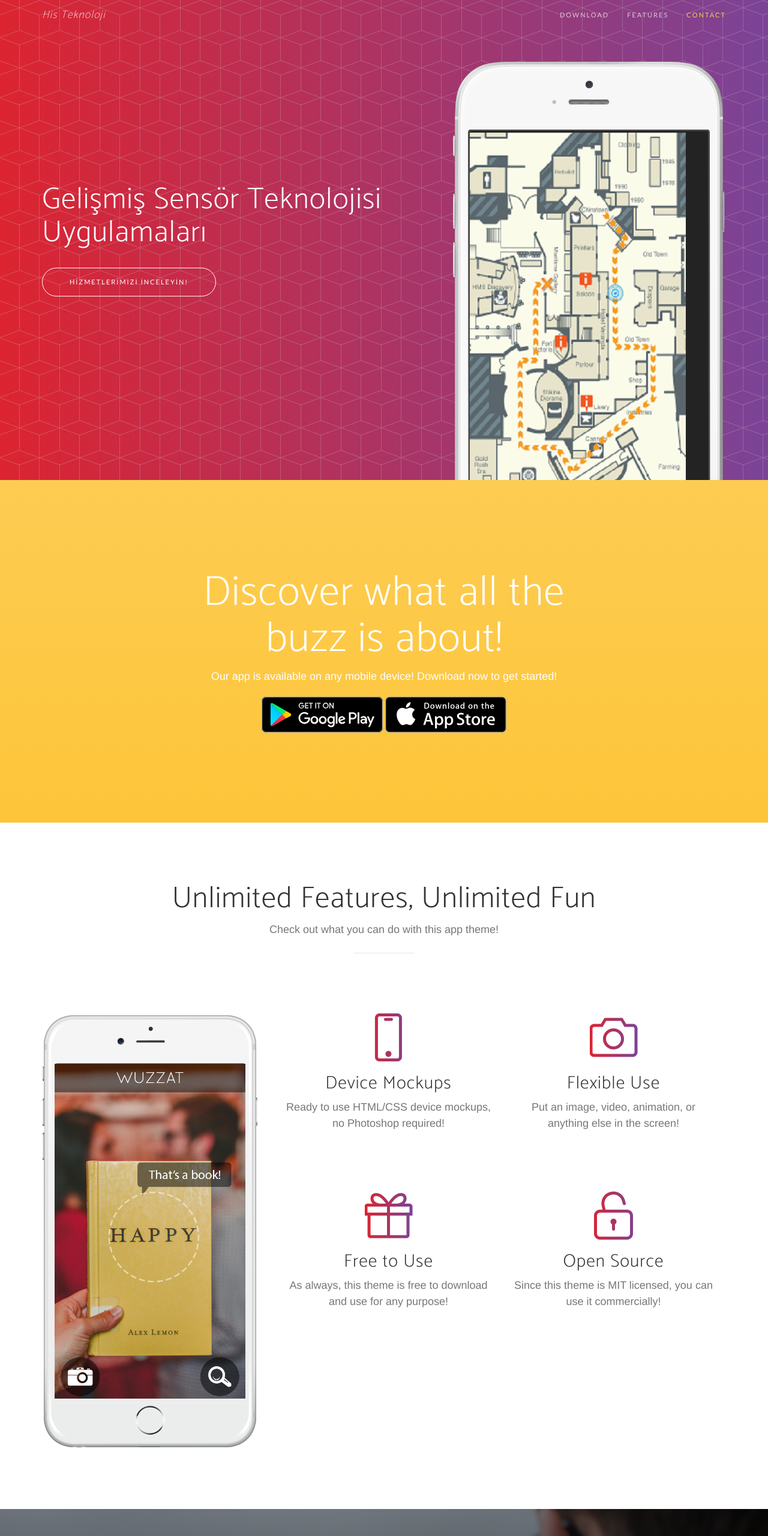
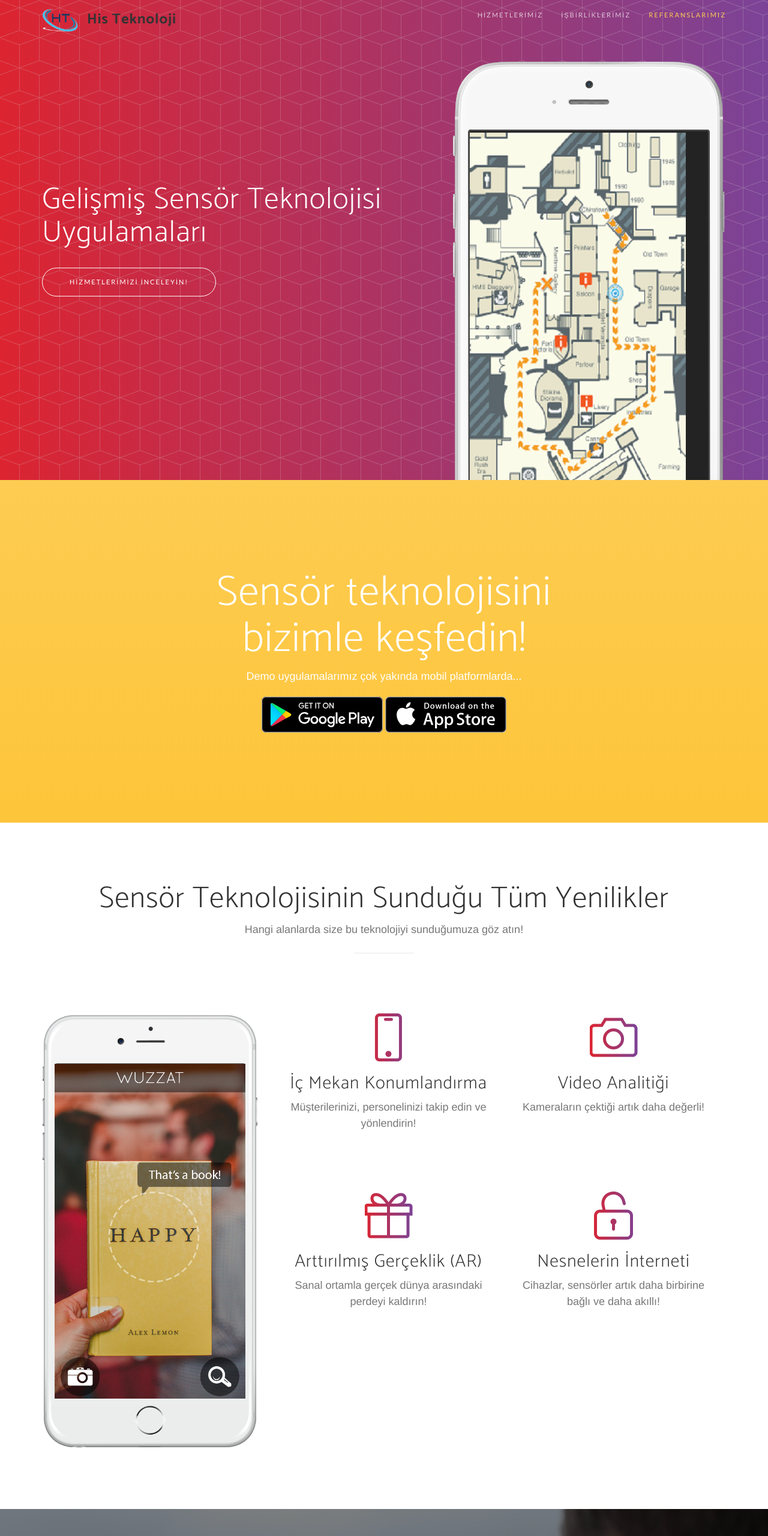
Before and after one commit to histeknoloji/Sunucu-Projeler-KAMUS-1, a website: page public/index.html in a window 1280 px wide. Shown: the top 2560 px of the page at 60% size. Drawn offline with nearby package versions, Linux system fonts and the light colour scheme; a web font is replaced by a local one.

Commit message:
İçerik genel olarak düzenlendi.

```diff
--- a/public/index.html
+++ b/public/index.html
@@ -1,5 +1,5 @@
 <!DOCTYPE html>
-<html lang="en">
+<html lang="tr">
 
 <head>
 
@@ -10,14 +10,15 @@
     <meta name="author" content="">
 
     <title>His Teknoloji</title>
+    <link rel="Shortcut Icon" href="img/logo_arka_plan_çıkartılmış.png" type="image/x-icon">
 
     <!-- Bootstrap Core CSS -->
     <link href="vendor/bootstrap/css/bootstrap.min.css" rel="stylesheet">
 
     <!-- Custom Fonts -->
-    <link href="https://fonts.googleapis.com/css?family=Lato" rel="stylesheet">
-    <link href="https://fonts.googleapis.com/css?family=Catamaran:100,200,300,400,500,600,700,800,900" rel="stylesheet">
-    <link href="https://fonts.googleapis.com/css?family=Muli" rel="stylesheet">
+    <link href="https://fonts.googleapis.com/css?family=Lato&subset=latin,latin-ext" rel="stylesheet">
+    <link href="https://fonts.googleapis.com/css?family=Catamaran:100,200,300,400,500,600,700,800,900&subset=latin,latin-ext" rel="stylesheet">
+    <link href="https://fonts.googleapis.com/css?family=Muli&subset=latin,latin-ext" rel="stylesheet">
 
     <!-- Plugin CSS -->
     <link rel="stylesheet" href="vendor/font-awesome/css/font-awesome.min.css">
@@ -45,20 +46,21 @@
                 <button type="button" class="navbar-toggle collapsed" data-toggle="collapse" data-target="#bs-example-navbar-collapse-1">
                     <span class="sr-only">Toggle navigation</span> Menü <i class="fa fa-bars"></i>
                 </button>
-                <a class="navbar-brand page-scroll" href="#page-top"><i>His Teknoloji</i></a>
+                <a class="navbar-brand page-scroll" href="#page-top"><img src="img/logo_arka_plan_çıkartılmış.png" class="img-responsive" alt="" width="60"></a>
+                <h3 style="width:250px"><b>His Teknoloji</b></h3>
             </div>
 
             <!-- Collect the nav links, forms, and other content for toggling -->
             <div class="collapse navbar-collapse" id="bs-example-navbar-collapse-1">
                 <ul class="nav navbar-nav navbar-right">
                     <li>
-                        <a class="page-scroll" href="#download">Download</a>
+                        <a class="page-scroll" href="#features">HİZMETLERİMİZ</a>
                     </li>
                     <li>
-                        <a class="page-scroll" href="#features">Features</a>
+                        <a class="page-scroll" href="#features">İŞBİRLİKLERİMİZ</a>
                     </li>
                     <li>
-                        <a class="page-scroll" href="#contact">Contact</a>
+                        <a class="page-scroll" href="#contact">REFERANSLARIMIZ</a>
                     </li>
                 </ul>
             </div>
@@ -101,8 +103,8 @@
         <div class="container">
             <div class="row">
                 <div class="col-md-8 col-md-offset-2">
-                    <h2 class="section-heading">Discover what all the buzz is about!</h2>
-                    <p>Our app is available on any mobile device! Download now to get started!</p>
+                    <h2 class="section-heading">Sensör teknolojisini bizimle keşfedin!</h2>
+                    <p>Demo uygulamalarımız çok yakında mobil platformlarda...</p>
                     <div class="badges">
                         <a class="badge-link" href="#"><img src="img/google-play-badge.svg" alt=""></a>
                         <a class="badge-link" href="#"><img src="img/app-store-badge.svg" alt=""></a>
@@ -117,8 +119,8 @@
             <div class="row">
                 <div class="col-lg-12 text-center">
                     <div class="section-heading">
-                        <h2>Unlimited Features, Unlimited Fun</h2>
-                        <p class="text-muted">Check out what you can do with this app theme!</p>
+                        <h2>Sensör Teknolojisinin Sunduğu Tüm Yenilikler</h2>
+                        <p class="text-muted">Hangi alanlarda size bu teknolojiyi sunduğumuza göz atın!</p>
                         <hr>
                     </div>
                 </div>
@@ -144,15 +146,15 @@
                             <div class="col-md-6">
                                 <div class="feature-item">
                                     <i class="icon-screen-smartphone text-primary"></i>
-                                    <h3>Device Mockups</h3>
-                                    <p class="text-muted">Ready to use HTML/CSS device mockups, no Photoshop required!</p>
+                                    <h3>İç Mekan Konumlandırma</h3>
+                                    <p class="text-muted">Müşterilerinizi, personelinizi takip edin ve yönlendirin!</p>
                                 </div>
                             </div>
                             <div class="col-md-6">
                                 <div class="feature-item">
                                     <i class="icon-camera text-primary"></i>
-                                    <h3>Flexible Use</h3>
-                                    <p class="text-muted">Put an image, video, animation, or anything else in the screen!</p>
+                                    <h3>Video Analitiği</h3>
+                                    <p class="text-muted">Kameraların çektiği artık daha değerli!</p>
                                 </div>
                             </div>
                         </div>
@@ -160,15 +162,15 @@
                             <div class="col-md-6">
                                 <div class="feature-item">
                                     <i class="icon-present text-primary"></i>
-                                    <h3>Free to Use</h3>
-                                    <p class="text-muted">As always, this theme is free to download and use for any purpose!</p>
+                                    <h3>Arttırılmış Gerçeklik (AR)</h3>
+                                    <p class="text-muted">Sanal ortamla gerçek dünya arasındaki perdeyi kaldırın!</p>
                                 </div>
                             </div>
                             <div class="col-md-6">
                                 <div class="feature-item">
                                     <i class="icon-lock-open text-primary"></i>
-                                    <h3>Open Source</h3>
-                                    <p class="text-muted">Since this theme is MIT licensed, you can use it commercially!</p>
+                                    <h3>Nesnelerin İnterneti</h3>
+                                    <p class="text-muted">Cihazlar, sensörler artık daha birbirine bağlı ve daha akıllı!</p>
                                 </div>
                             </div>
                         </div>
@@ -180,7 +182,7 @@
     <section class="cta">
         <div class="cta-content">
             <div class="container">
-                <h2>Stop waiting.<br>Start building.</h2>
+                <h2>Teknolojiyi beklemeyin.<br>Biz sizin ayağınıza getirelim.</h2>
                 <a href="#contact" class="btn btn-outline btn-xl page-scroll">Let's Get Started!</a>
             </div>
         </div>
@@ -189,7 +191,7 @@
 
     <section id="contact" class="contact bg-primary">
         <div class="container">
-            <h2>We <i class="fa fa-heart"></i> new friends!</h2>
+            <h2>Bizi takip edin!</h2>
             <ul class="list-inline list-social">
                 <li class="social-twitter">
                     <a href="#"><i class="fa fa-twitter"></i></a>
@@ -197,17 +199,14 @@
                 <li class="social-facebook">
                     <a href="#"><i class="fa fa-facebook"></i></a>
                 </li>
-                <li class="social-google-plus">
-                    <a href="#"><i class="fa fa-google-plus"></i></a>
-                </li>
             </ul>
         </div>
     </section>
 
     <footer>
         <div class="container">
-            <p>&copy; 2016 Start Bootstrap. All Rights Reserved.</p>
-            <ul class="list-inline">
+            <p>&copy; 2017 His Teknoloji. Tüm Fikir ve Haklarımız Saklıdır.</p>
+            <!-- <ul class="list-inline">
                 <li>
                     <a href="#">Privacy</a>
                 </li>
@@ -217,7 +216,7 @@
                 <li>
                     <a href="#">FAQ</a>
                 </li>
-            </ul>
+            </ul>-->
         </div>
     </footer>
 
```
Also changed, not shown: public/img/logo_arka_plan_çıkartılmış.png (added).
